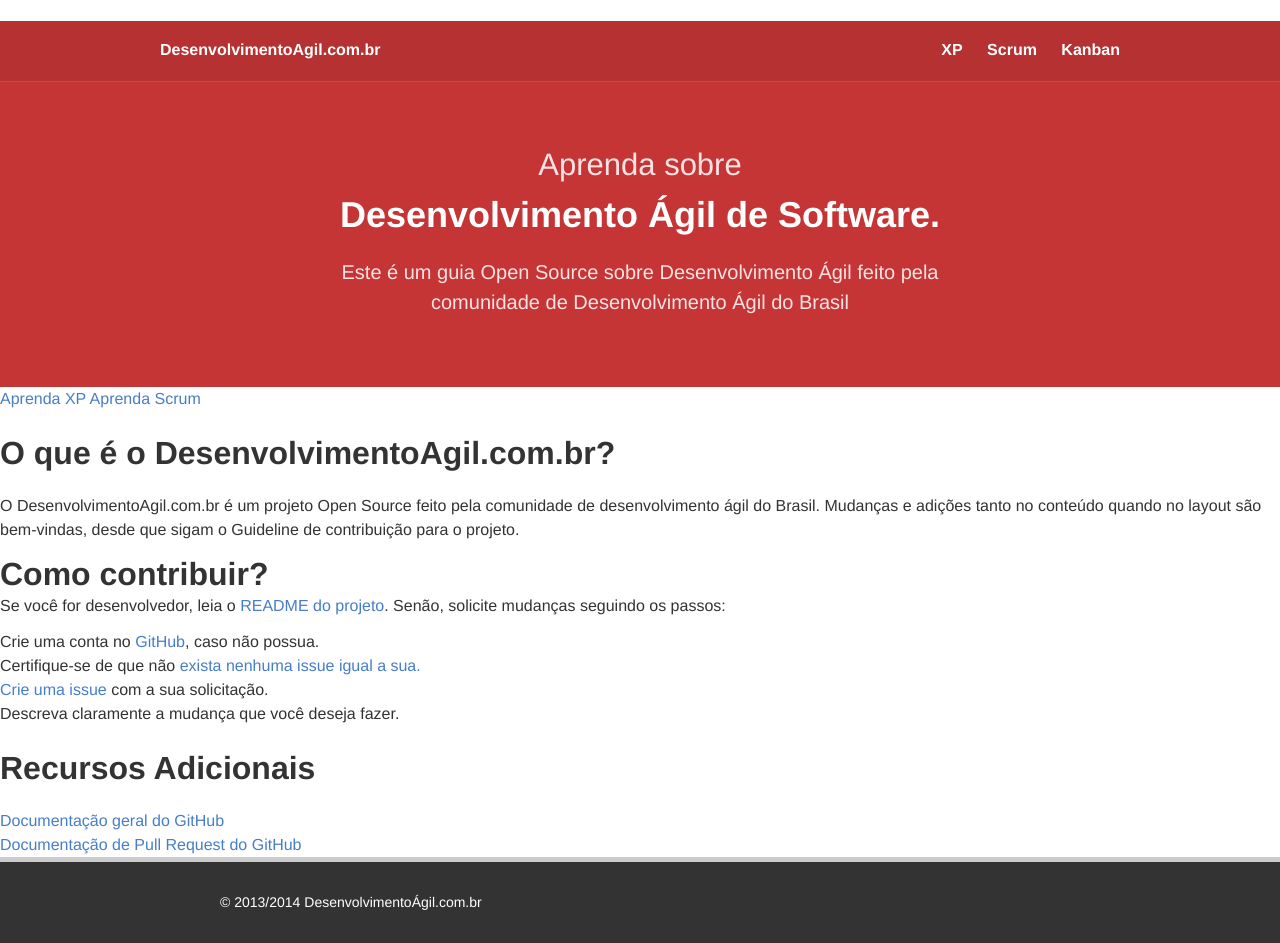
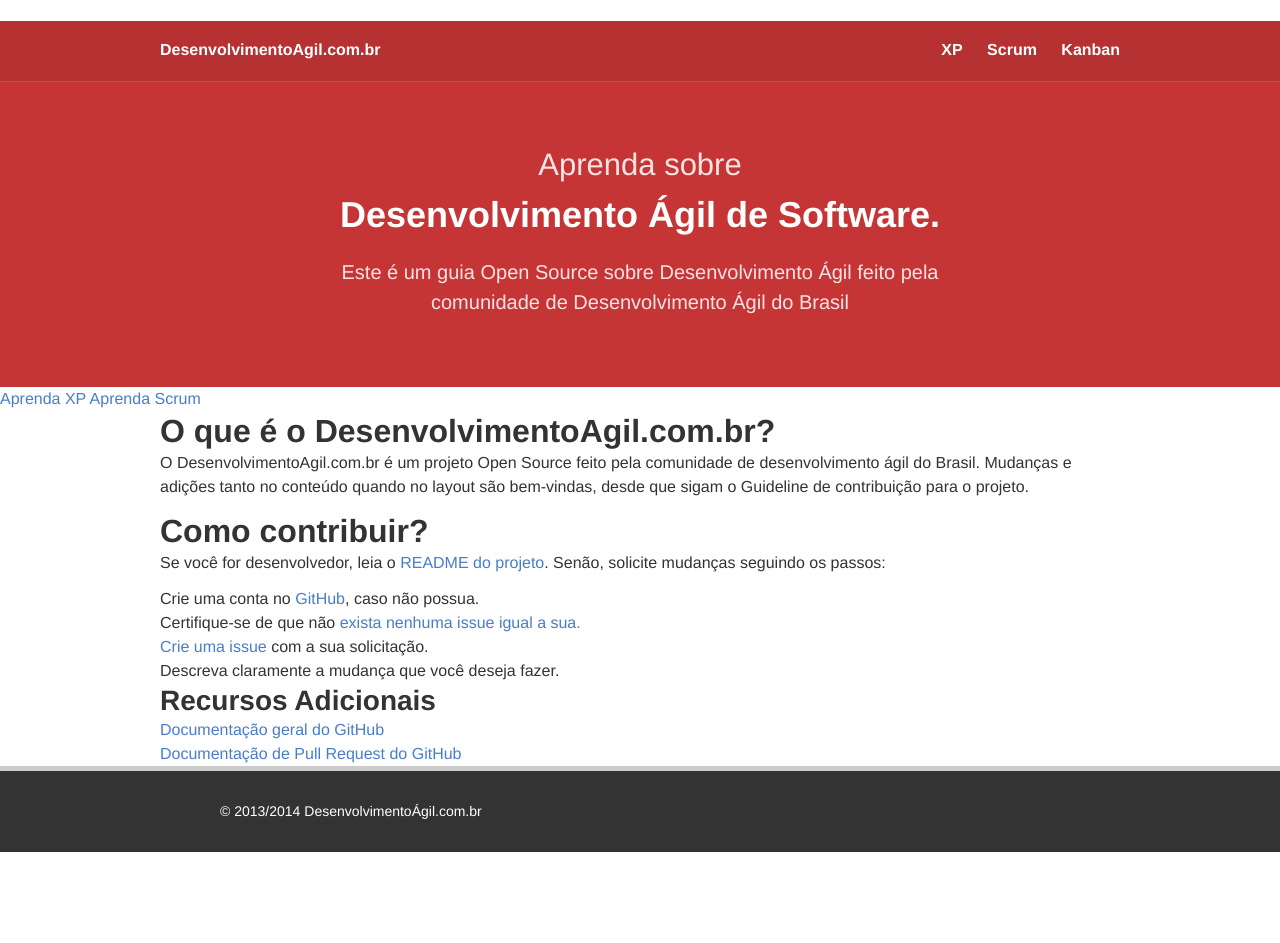
Before and after one commit to desenvolvimentoagilcombr/desenvolvimentoagilcombr.github.com, a Jekyll site: the page built from index.html, in a window 1280 px wide. Built offline with Jekyll 4.4.1, drawn with Linux system fonts in a browser that asks for light colours; Markdown is read by kramdown in place of the engine named in the settings; after the commit the page ends 900 px from its top, so only the background shows below that.

Commit message:
Styled main article

```diff
--- a/_includes/contribute.html
+++ b/_includes/contribute.html
@@ -1,11 +1,12 @@
-<article id="contribute" class="center">
-  <h1>O que é o DesenvolvimentoAgil.com.br?</h1>
+<article id="contribute">
+  <div class="holder">
 
+    <h2>O que é o DesenvolvimentoAgil.com.br?</h2>
     <p>O DesenvolvimentoAgil.com.br é um projeto Open Source feito pela comunidade de desenvolvimento ágil do Brasil. Mudanças e adições tanto no conteúdo quando no layout são bem-vindas, desde que sigam o Guideline de contribuição para o projeto.</p>
 
     <h2>Como contribuir?</h2>
+    <p>Se você for desenvolvedor, leia o <a href="https://github.com/desenvolvimentoagilcombr/desenvolvimentoagilcombr.github.com">README do projeto</a>. Senão, solicite mudanças seguindo os passos:</p>
 
-  <p>Se você for desenvolvedor, leia o <a href="https://github.com/desenvolvimentoagilcombr/desenvolvimentoagilcombr.github.com">README do projeto</a>. Senão, solicite mudanças seguindo os passos:</p>
     <ul>
       <li>Crie uma conta no <a href="https://github.com/signup/free">GitHub</a>, caso não possua.</li>
       <li>Certifique-se de que não <a href="https://github.com/desenvolvimentoagilcombr/desenvolvimentoagilcombr.github.com/issues">exista nenhuma issue igual a sua.</a></li>
@@ -13,10 +14,12 @@
       <li>Descreva claramente a mudança que você deseja fazer.</li>
     </ul>
 
-  <h1>Recursos Adicionais</h1>
+    <h3>Recursos Adicionais</h3>
 
     <ul>
       <li><a href="http://help.github.com/">Documentação geral do GitHub</a></li>
       <li><a href="https://help.github.com/articles/using-pull-requests">Documentação de Pull Request do GitHub</a></li>
     </ul>
+
+  </div>
 </article>
--- a/_layouts/default.html
+++ b/_layouts/default.html
@@ -25,9 +25,7 @@
       </div>
 		</header>
 
-		<section id="main">
-			{{ content }}
-		</section>
+    {{ content }}
 
 		{% include contribute.html %}
 
```
Lines whose indentation alone changed are shown as unchanged.
